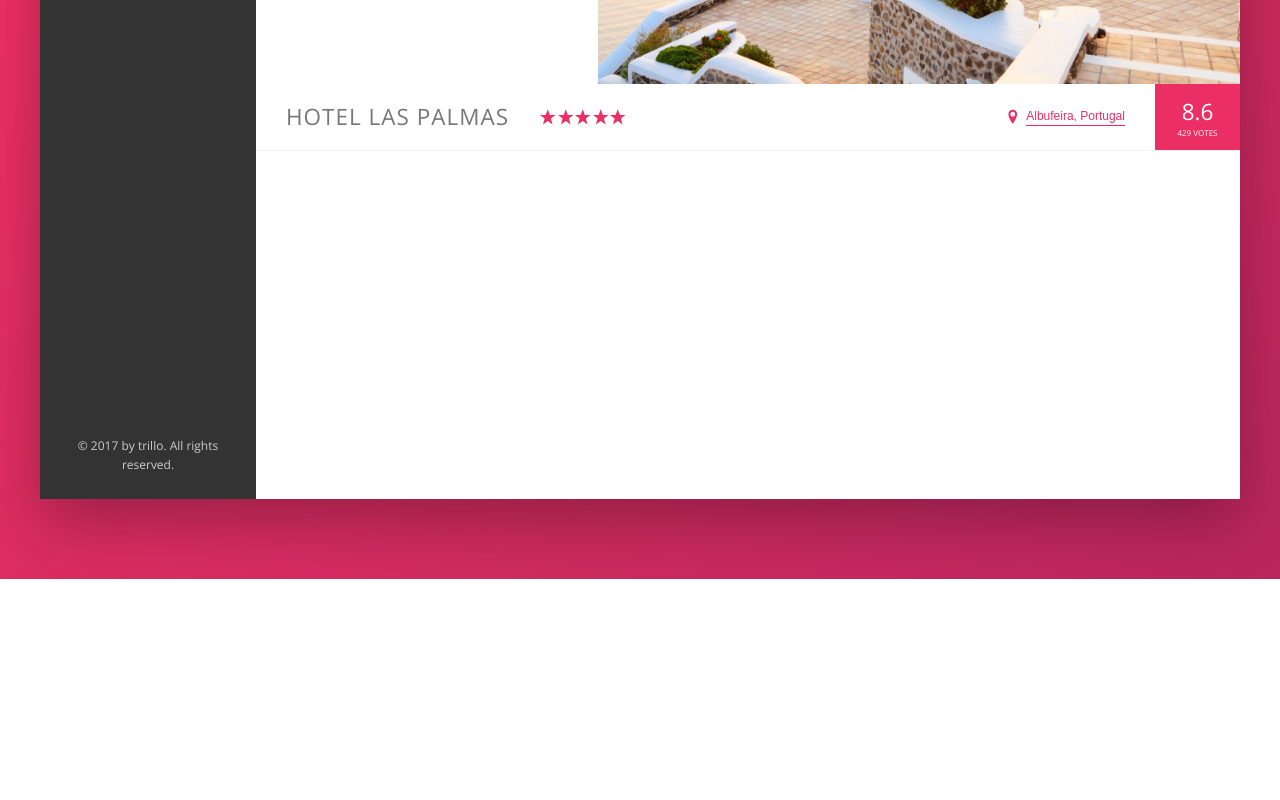
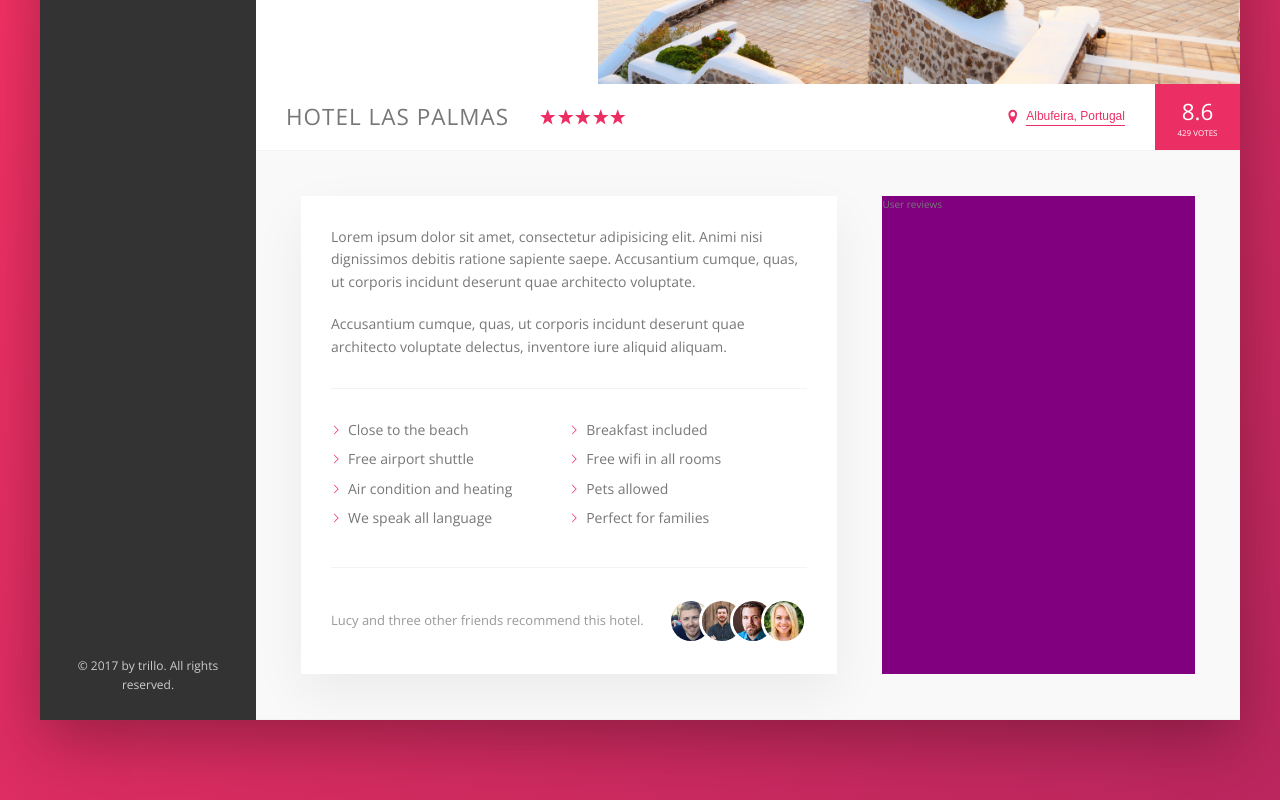
Before and after one commit to CalenArrna/Trillo-CSS-tutorial-project, a website: page index.html in a window 1280 px wide. Shown: the part 451-1251 px from the top of the page. Before the commit the page ends 1030 px from the top, so only its background shows below. Drawn offline with nearby package versions, Linux system fonts and the light colour scheme.

Commit message:
feat(hotel): description section implemented

```diff
--- a/index.html
+++ b/index.html
@@ -130,6 +130,43 @@
                             <div class="overview__rating-count">429 votes</div>
                         </div>
                     </div>
+
+                    <div class="detail">
+                        <div class="description">
+                            <p class="paragraph">
+                                Lorem ipsum dolor sit amet, consectetur adipisicing elit. Animi nisi dignissimos debitis
+                                ratione sapiente saepe. Accusantium cumque, quas, ut corporis incidunt deserunt quae
+                                architecto voluptate.
+                            </p>
+                            <p class="paragraph">
+                                Accusantium cumque, quas, ut corporis incidunt deserunt quae architecto voluptate delectus,
+                                inventore iure aliquid aliquam.
+                            </p>
+
+                            <ul class="list">
+                                <li class="list__item">Close to the beach</li>
+                                <li class="list__item">Breakfast included</li>
+                                <li class="list__item">Free airport shuttle</li>
+                                <li class="list__item">Free wifi in all rooms</li>
+                                <li class="list__item">Air condition and heating</li>
+                                <li class="list__item">Pets allowed</li>
+                                <li class="list__item">We speak all language</li>
+                                <li class="list__item">Perfect for families</li>
+                            </ul>
+                            <div class="recommend">
+                                <p class="recommend_count">Lucy and three other friends recommend this hotel.</p>
+                                <div class="recommend__friends">
+                                    <img src="img/user-3.jpg" alt="Friend photo 1" class="recommend__photo">
+                                    <img src="img/user-4.jpg" alt="Friend photo 2" class="recommend__photo">
+                                    <img src="img/user-5.jpg" alt="Friend photo 3" class="recommend__photo">
+                                    <img src="img/user-6.jpg" alt="Friend photo 4" class="recommend__photo">
+                                </div>
+                            </div>
+                        </div>
+                        <div class="user-reviews">
+                            User reviews
+                        </div>
+                    </div>
                 </main>
             </div>
         </div>
--- a/sass/_base.scss
+++ b/sass/_base.scss
@@ -13,6 +13,9 @@
   --color-grey-dark-3: #999;
 
   --shadow-dark: 0 2rem 6rem rgba(0, 0, 0, 0.3);
+  --shadow-light: 0 2rem 5rem rgba(0, 0, 0, 0.06);
+
+  --bottom-border: 1px solid var(--color-grey-light-2);
 }
 
 * {
--- a/sass/_components.scss
+++ b/sass/_components.scss
@@ -195,8 +195,6 @@
     display: block;
     width: 100%;
   }
-  &__item {
-  }
 }
 
 ////////////////////////////////////////////////
@@ -205,7 +203,7 @@
 .overview {
   display: flex;
   align-items: center;
-  border-bottom: 1px solid var(--color-grey-light-2);
+  border-bottom: var(--bottom-border);
 
   &__heading {
     font-size: 2.25rem;
@@ -301,3 +299,77 @@
     box-shadow: none;
   }
 }
+
+////////////////////////////////////////////////
+// PARAGRPAPH
+.paragraph:not(:last-of-type) {
+  margin-bottom: 2rem;
+}
+
+////////////////////////////////////////////////
+// LIST
+.list {
+  list-style: none;
+  margin: 3rem 0;
+  padding: 3rem 0;
+  border-top: var(--bottom-border);
+  border-bottom: var(--bottom-border);
+
+  display: flex;
+  flex-wrap: wrap;
+
+  &__item {
+    flex: 0 0 50%;
+    margin-bottom: 0.7rem;
+  }
+
+  &__item::before {
+    content: "";
+    display: inline-block;
+    height: 1rem;
+    width: 1rem;
+    margin-right: 0.7rem;
+
+    //Older browsers
+    // background-image: url(../img/chevron-thin-right.svg);
+    // background-size: cover;
+
+    //Newer browsers - masks
+    background-color: var(--color-primary);
+    -webkit-mask-image: url(../img/chevron-thin-right.svg);
+    -webkit-mask-size: cover;
+    mask-image: url(../img/chevron-thin-right.svg);
+    mask-size: cover;
+  }
+}
+
+////////////////////////////////////////////////
+// RECOMMEND
+.recommend {
+  font-size: 1.3rem;
+  color: var(--color-grey-dark-3);
+
+  display: flex;
+  align-items: center;
+  justify-content: space-between;
+
+  &__count {
+    margin-right: auto;
+  }
+
+  &__friends {
+    display: flex;
+  }
+
+  &__photo {
+    box-sizing: content-box;
+    height: 4rem;
+    width: 4rem;
+    border-radius: 50%;
+    border: 3px solid #fff;
+
+    &:not(:last-child) {
+      margin-right: -1.5rem;
+    }
+  }
+}
--- a/sass/_layout.scss
+++ b/sass/_layout.scss
@@ -11,7 +11,7 @@
   font-size: 1.4rem;
   height: 7rem;
   background-color: #fff;
-  border-bottom: 1px solid var(--color-grey-light-2);
+  border-bottom: var(--bottom-border);
 
   display: flex;
   justify-content: space-between;
@@ -32,8 +32,26 @@
 
 .hotel-view {
   background-color: #fff;
-
-  height: 80rem;
-
   flex: 1;
 }
+
+.detail {
+  display: flex;
+  padding: 4.5rem;
+  background-color: var(--color-grey-light-1);
+  border-bottom: var(--bottom-border);
+}
+
+.description {
+  background-color: #fff;
+  font-size: 1.4rem;
+  box-shadow: var(--shadow-light);
+  padding: 3rem;
+  flex: 0 0 60%;
+  margin-right: 4.5rem;
+}
+
+.user-reviews {
+  background-color: purple;
+  flex: 1;
+}
```
Also changed, not shown: css/style.css.
